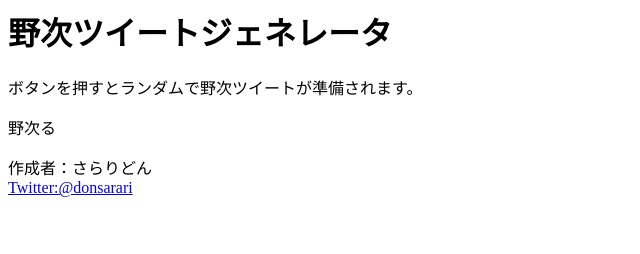
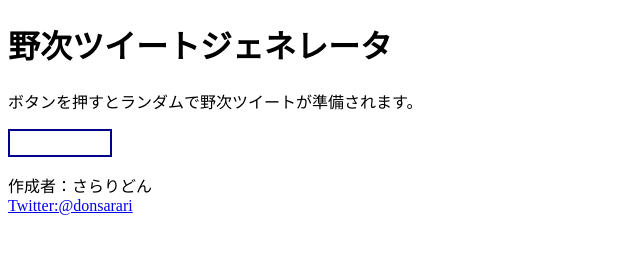
Before and after one commit to don-mai/yaji-button, a plain HTML site: page yaji.html in a window 1280 px wide. Shown: the whole page, without its empty margins (0-640 px from the left). Drawn offline with Linux system fonts and the light colour scheme.

Commit message:
tag fixed

```diff
--- a/yaji.html
+++ b/yaji.html
@@ -1,7 +1,26 @@
+
+<!DOCTYPE HTML PUBLIC "-//W3C//DTD HTML 4.01 TRANSITIONAL//EN"
+"http://www.w3.org/TR/html4/loose.dtd">
+
 <html>
 
 
 <head>
+        <title>野次ツイートジェネレータ</title>
+        <style type="text/css">
+        .button{
+                color: white;
+                text-align: center;
+                width: 100px;
+                border-bottom: 2px solid darkblue;
+                border-top: 2px solid darkblue;
+                border-left: 2px solid darkblue;
+                border-right: 2px solid darkblue;
+                background: #00acee
+                bouder-radius: 10px
+        }
+        </style>
+</head>
 <body>
         <h1>野次ツイートジェネレータ</h1>
         <p>ボタンを押すとランダムで野次ツイートが準備されます。</p>
```
Lines whose indentation alone changed are shown as unchanged.
